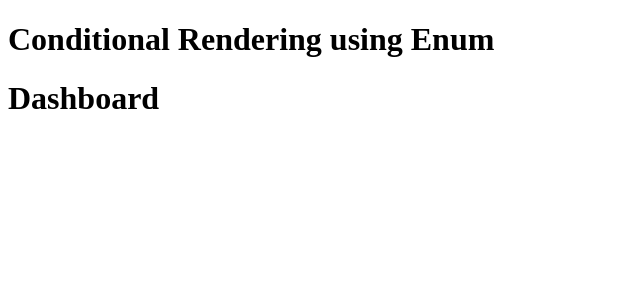
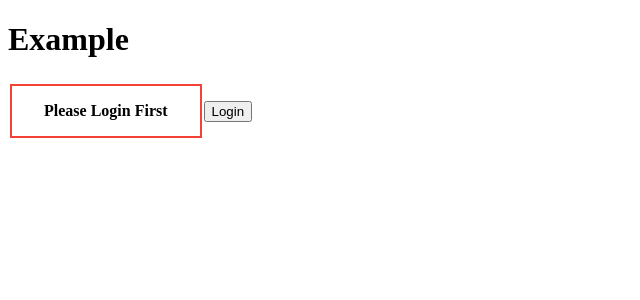
Before and after one commit to debasishsahoo/GFS, a React (Create React App) app in the folder client/: page / in a window 1280 px wide. Shown: the top 300 px of the page, without its empty margins (0-640 px from the left). Built offline with nearby package versions, Linux system fonts and the light colour scheme.

Commit message:
New Update

```diff
--- a/client/src/App.js
+++ b/client/src/App.js
@@ -6,6 +6,11 @@ import React from "react";
 // import NotificationMsg from './Components/ConditionalRendiring/SwitchCase'
 
 import EnumState from "./Components/ConditionalRendiring/ConditionalEnum.jsx";
+
+import StateFull from './Components/ConditionalRendiring/StateFull.jsx'
+
+
+
 
 function App() {
   // let isLogin=false
@@ -16,7 +21,8 @@ function App() {
       {/* <Garage cars={['FORD','BMW','AUDI']}/> */}
 
       {/* <NotificationMsg name={'Shubha'}/> */}
-      <EnumState state={'dashboard'}/>
+      {/* <EnumState state={'dashboard'}/> */}
+      <StateFull/>
     </>
   );
 }
--- /dev/null
+++ b/client/src/Components/ConditionalRendiring/StateFull.jsx
@@ -0,0 +1,47 @@
+import React, { Component } from "react";
+
+import './IF_Statement.css'
+
+function Message(props) {
+  if (props.isLoggedIn) return <h1 className="d1 show">WelCome Back!</h1>;
+  else return <h1 className="d1 hide">Please Login First</h1>;
+}
+
+function Login(props) {
+  return <button onClick={props.clickInfo}>Login</button>;
+}
+
+function Logout(props) {
+  return <button onClick={props.clickInfo}>Logout</button>;
+}
+
+class Auth extends Component {
+  constructor(props) {
+    super(props);
+    this.handleLogin = this.handleLogin.bind(this);
+    this.handleLogout = this.handleLogout.bind(this);
+    this.state = { isLoggedIn: false };
+  }
+  handleLogin() {
+    this.setState({ isLoggedIn: true });
+  }
+  handleLogout() {
+    this.setState({ isLoggedIn: false });
+  }
+  render() {
+    return (
+      <div>
+        <h1>Example</h1>
+        <Message isLoggedIn={this.state.isLoggedIn} />
+        {this.state.isLoggedIn ? (
+          <Logout clickInfo={this.handleLogout} />
+        ) : (
+          <Login clickInfo={this.handleLogin} />
+        )}
+      </div>
+    );
+  }
+}
+
+
+export default Auth;
```
